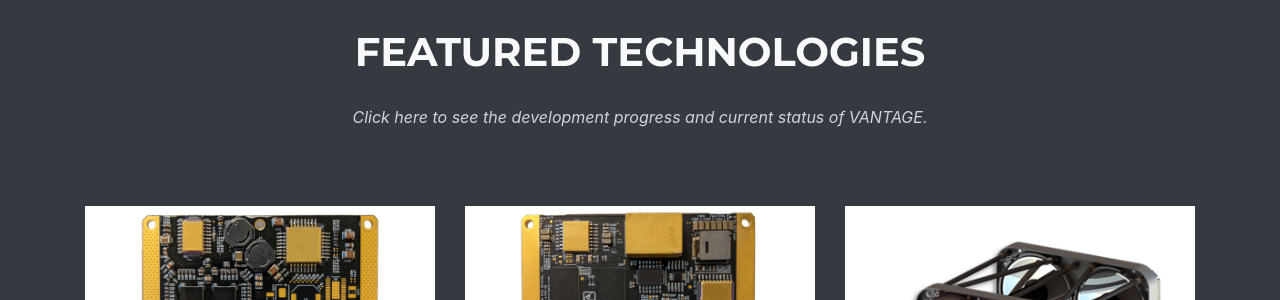
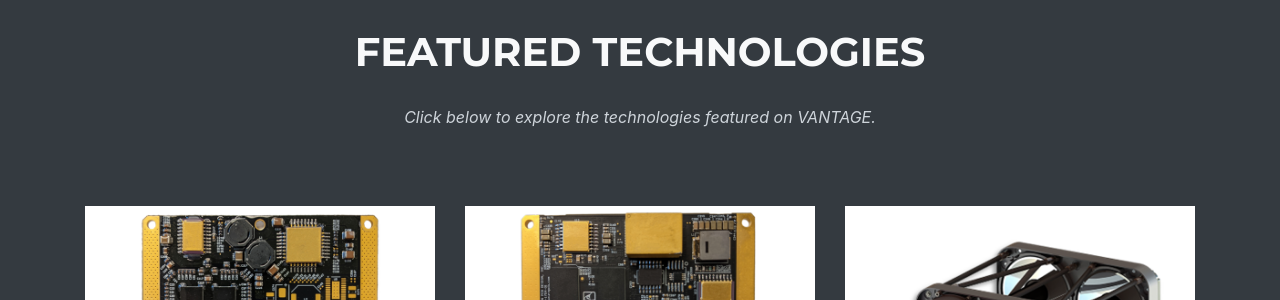
Before and after one commit to CHREC/chrec.github.io, a Jekyll site: the page built from index.md, in a window 1280 px wide and 900 px high, scrolled down 2231 px. Shown: the part 153-453 px from the top of the window. Built offline with Jekyll 4.4.1, drawn with Linux system fonts in a browser that asks for light colours; some web fonts are replaced.

```diff
--- a/_data/sitetext.yml
+++ b/_data/sitetext.yml
@@ -39,7 +39,7 @@ en: &DEFAULT_EN
 
   portfolio:
     title: "Featured Technologies"
-    text: "Click here to see the development progress and current status of VANTAGE."
+    text: "Click below to explore the technologies featured on VANTAGE."
     section: portfolio
     closebutton: "Close Section"
 
```
Also changed, not shown: _portfolio/2_SSP.md (+2 -2 lines).
